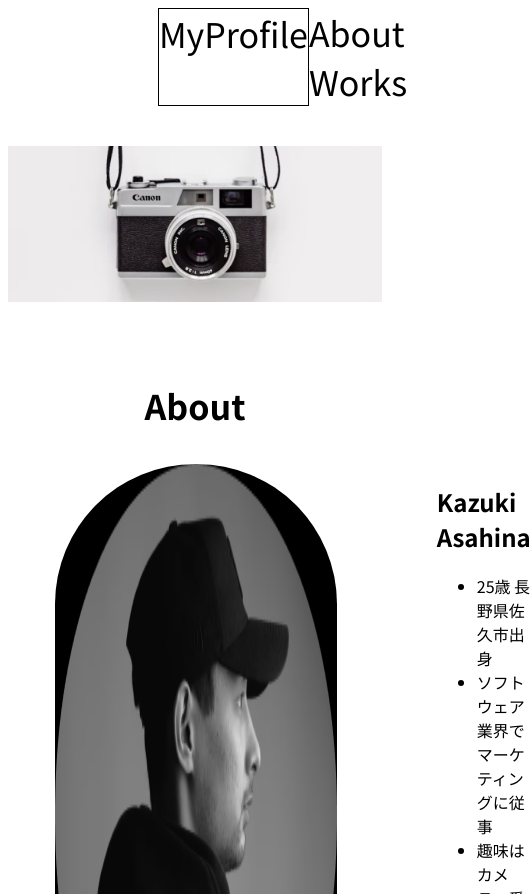
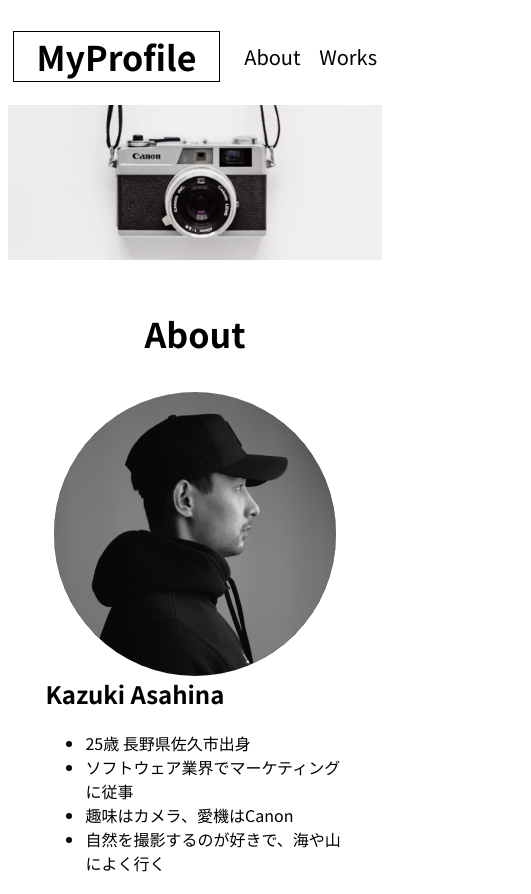
Before and after one commit to omochitopan/kazukiasahina, a plain HTML site: page index.html in a window 390 px wide. Shown: the top 894 px of the page, 531 px wide, since content can reach past the window. Drawn offline with Linux system fonts and the light colour scheme.

Commit message:
SP対応修正

```diff
--- a/css/style.css
+++ b/css/style.css
@@ -14,9 +14,22 @@ h1 {
   text-align: center;
 }
 
-nav {
+.header-box {
+  margin: 0 150px;
   display: flex;
   justify-content: space-between;
+  margin-bottom: 40px;
+}
+
+.header-box h1 {
+  width: 205px;
+  text-align: center;
+  border: solid;
+  border-width: 1px;
+}
+
+nav {
+  align-content: center;
 }
 
 nav a {
@@ -25,8 +38,12 @@ nav a {
   text-decoration: none;
 }
 
-nav > div {
-  margin-bottom: 40px;
+.nav-works {
+  margin-left: 15px;
+}
+
+nav a:hover {
+  text-decoration: underline;
 }
 
 .profile-flex {
@@ -35,10 +52,6 @@ nav > div {
   text-align: center;
   border: solid;
   border-width: 1px;
-}
-
-.profile-flex > a {
-  padding: 0 auto;
 }
 
 .works-flex {
@@ -63,7 +76,7 @@ nav > div {
 
 .about-photo {
   margin-right: 100px;
-  border-radius: 140px;
+  border-radius: 142px;
 }
 
 .about-explain {
@@ -74,12 +87,9 @@ nav > div {
   margin: 60px 0;
 }
 
-#works > div {
-  display: flex;
-}
-
 .work-boxes {
   width: 70%;
+  display: flex;
   margin: 20px auto;
 }
 
@@ -99,3 +109,46 @@ nav > div {
 #copyright > p {
   text-align: center;
 }
+
+@media screen and (max-width: 767px) {
+  .header-box {
+    margin: 0 5px;
+  }
+
+  nav a {
+    font-size: 20px;
+  }
+
+  #main-visual > img {
+    margin-bottom: 10px;
+  }
+
+  .about-boxes {
+    width: 80%;
+    flex-direction: column;
+  }
+
+  .about-photo {
+    margin: 0 auto;
+  }
+
+  .about-explain > h2 {
+    margin-top: 0;
+  }
+
+  #works {
+    margin-bottom: 30px;
+  }
+
+  .work-boxes {
+    width: 100%;
+    margin: 0;
+    flex-direction: column;
+  }
+
+  .work-box {
+    margin: 0 0 30px 0;
+    text-align: center;
+
+  }
+}
--- a/index.html
+++ b/index.html
@@ -4,6 +4,7 @@
     <title>Kazuki Asahina</title>
     <meta name="description" content="">
     <meta charset="utf-8">
+    <meta name="viewport" content="width=device-width, initial-scale=1.0">
     <link rel="stylesheet" href="css/style.css">
     <link rel="preconnect" href="https://fonts.googleapis.com">
     <link rel="preconnect" href="https://fonts.gstatic.com" crossorigin>
@@ -11,14 +12,15 @@
   </head>
   <body>
     <header>
-      <nav>
-        <div class="profile-flex">
-          <a href="index.html#about">MyProfile</a>
+      <div class="header-box">
+        <div class="page-title">
+          <h1>MyProfile</h1>
         </div>
-        <div class="works-flex">
-          <a href="index.html#works">About Works</a>
-        </div>
-      </nav>
+        <nav>
+          <a href="index.html#about">About</a>
+          <a class="nav-works" href="index.html#works">Works</a>
+        </nav>
+      </div>
     </header>
     <main>
       <article>
```
